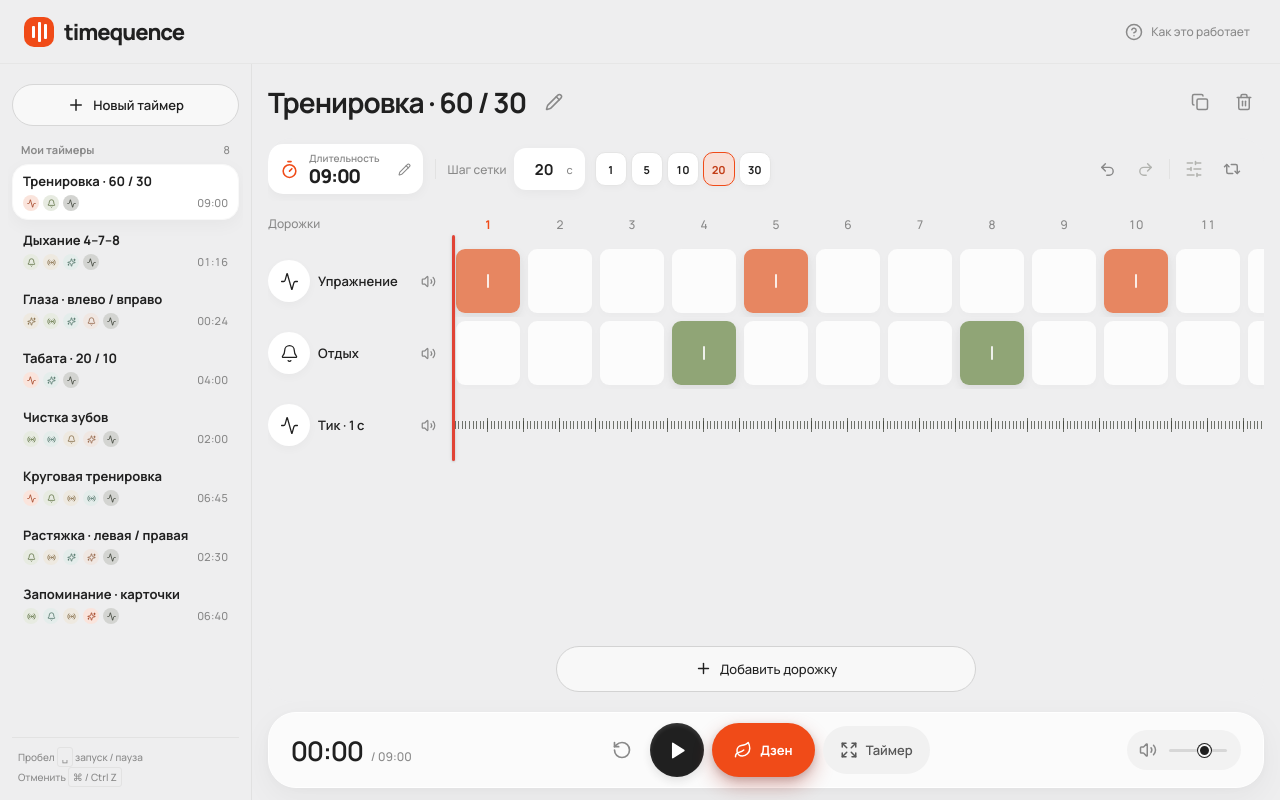
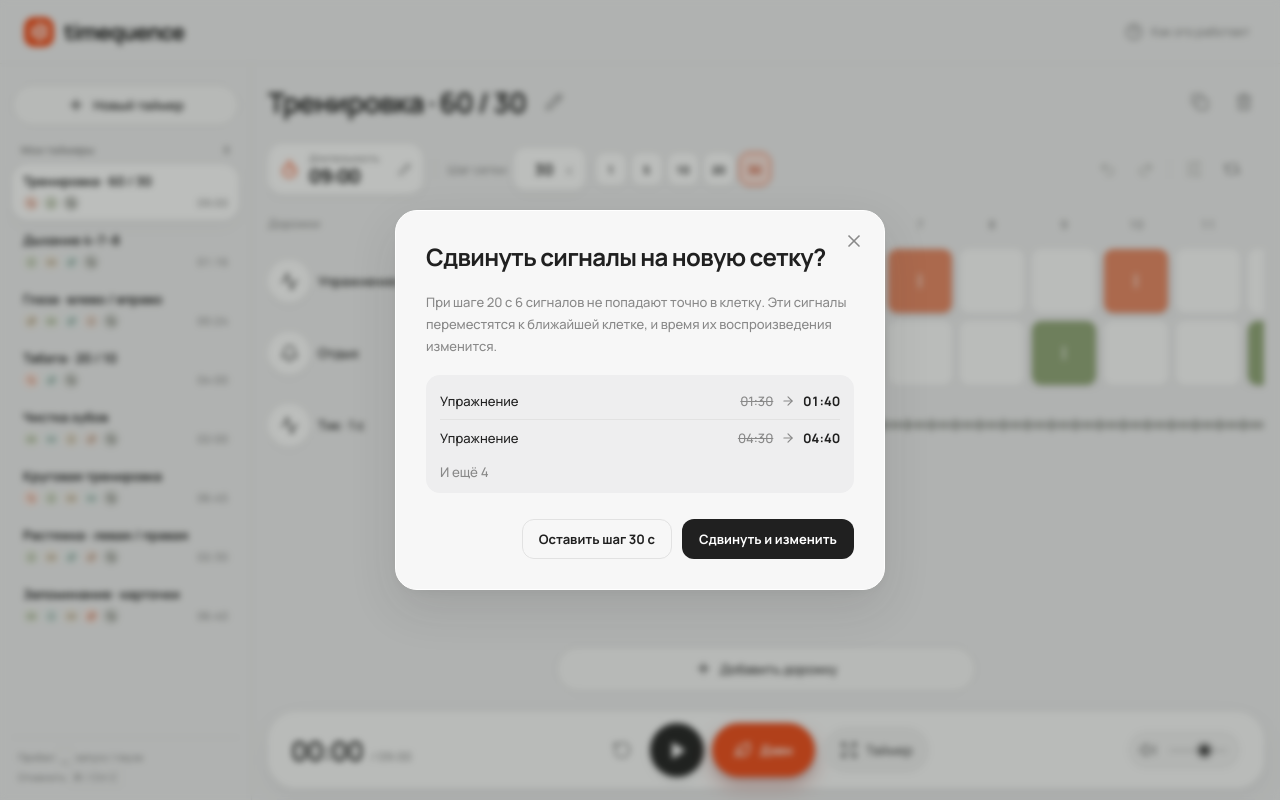
Before and after one commit to rusakoff/timequence, a React (Vite) app: page / in a window 1280 px wide. Both pictures are taken after a click on the button "20". Built offline with nearby package versions, Linux system fonts and the light colour scheme.

Commit message:
fix: confirm cue alignment when changing grid step

```diff
--- a/src/App.tsx
+++ b/src/App.tsx
@@ -53,6 +53,8 @@ import {
   CELL_PITCH,
   DEFAULT_STEP,
   changeTimerStep,
+  stepChangeCoincidences,
+  stepChangeMoves,
   snapToStep,
   makeTimer,
   makeTrack,
@@ -430,6 +432,7 @@ export default function App() {
     setInspectorOpen(!!next);
   }
   const [modal, setModal] = useState<Modal>(null);
+  const [pendingStep, setPendingStep] = useState<{ timerId: string; step: number } | null>(null);
   const [soundChoice, setSoundChoice] = useState<SoundId>("nepal-bell");
   const [soundGroup, setSoundGroup] = useState<"sample" | "synth">("sample");
   const [previewState, setPreviewState] = useState<{
@@ -481,6 +484,12 @@ export default function App() {
   }, []);
   const cellPitch = mobileGrid ? MOBILE_CELL_PITCH : CELL_PITCH;
   const gridStep = timer?.step ?? DEFAULT_STEP;
+  const pendingMoves = timer && pendingStep?.timerId === timer.id
+    ? stepChangeMoves(timer, pendingStep.step)
+    : [];
+  const pendingCoincidences = timer && pendingStep?.timerId === timer.id
+    ? stepChangeCoincidences(timer, pendingStep.step)
+    : 0;
   const pixelsPerSecond = cellPitch / gridStep;
   // Start at the first cell; scroll only once the playhead reaches the center.
   const playheadCenter = Math.max(0, (viewport.width - viewport.label) / 2);
@@ -556,6 +565,10 @@ export default function App() {
     if (!timer || locked || drag) return;
     const next = changeTimerStep(timer, value);
     if (next === timer || next.step === timer.step) return;
+    if (stepChangeMoves(timer, value).length) {
+      setPendingStep({ timerId: timer.id, step: value });
+      return;
+    }
     updateTimer(next);
   }
   const selectedTrack = timer?.tracks.find((t) => t.id === selection?.track);
@@ -1338,6 +1351,7 @@ export default function App() {
                                 return;
                               }
                               changeStep(n);
+                              e.currentTarget.value = String(timer.step);
                             }}
                             onKeyDown={(e) => {
                               if (e.key === "Enter") e.currentTarget.blur();
@@ -1346,7 +1360,7 @@ export default function App() {
                                 e.currentTarget.blur();
                               }
                             }}
-                            title="Интервал между делениями сетки. Время таймера и сигналы не меняются."
+                            title="Интервал между делениями сетки. Сигналы вне новой сетки сдвинутся после подтверждения."
                           />
                           <span>с</span>
                         </span>
@@ -2213,6 +2227,51 @@ export default function App() {
           </div>
         </Dialog>
       )}
+      {pendingStep && timer?.id === pendingStep.timerId && pendingMoves.length > 0 && (
+        <Dialog
+          label="Подтвердить изменение шага сетки"
+          className="step-change-dialog"
+          close={() => setPendingStep(null)}
+        >
+          <h2>Сдвинуть сигналы на новую сетку?</h2>
+          <p className="muted">
+            При шаге {pendingStep.step} с {countLabel(pendingMoves.length, ["сигнал", "сигнала", "сигналов"])}
+            {pendingMoves.length === 1 ? " не попадает" : " не попадают"} точно в клетку. Эти сигналы переместятся к ближайшей клетке,
+            и время их воспроизведения изменится.
+          </p>
+          <div className="step-change-preview" aria-label="Примеры нового времени сигналов">
+            {pendingMoves.slice(0, 2).map((move) => (
+              <div key={`${move.trackId}:${move.eventId}`}>
+                <span title={move.trackName}>{move.trackName}</span>
+                <del>{time(move.from)}</del>
+                <ArrowRight size={14} aria-hidden="true" />
+                <strong>{time(move.to)}</strong>
+              </div>
+            ))}
+            {pendingMoves.length > 2 && <small>И ещё {pendingMoves.length - 2}</small>}
+          </div>
+          {pendingCoincidences > 0 && (
+            <p className="step-change-note">
+              Некоторые сигналы одной дорожки совпадут по времени и прозвучат одновременно.
+            </p>
+          )}
+          <div className="dialog-actions">
+            <button className="btn secondary" onClick={() => setPendingStep(null)}>
+              Оставить шаг {timer.step} с
+            </button>
+            <button
+              className="btn primary"
+              disabled={locked || !!drag}
+              onClick={() => {
+                updateTimer(changeTimerStep(timer, pendingStep.step));
+                setPendingStep(null);
+              }}
+            >
+              Сдвинуть и изменить
+            </button>
+          </div>
+        </Dialog>
+      )}
       {(modal === "create" || modal === "edit") && (
         <Dialog
           label={modal === "create" ? "Создать таймер" : "Настройки таймера"}
--- a/src/model.ts
+++ b/src/model.ts
@@ -46,11 +46,66 @@ export function inferStep(timer: Pick<Timer, "duration" | "tracks">): number {
   return 1;
 }
 
-/** Change the editor grid without changing playback time or cue positions. */
+export interface StepChangeMove {
+  trackId: string;
+  trackName: string;
+  eventId: string;
+  from: number;
+  to: number;
+}
+
+/** Preview every cue whose playback time will move to the nearest valid cell. */
+export function stepChangeMoves(timer: Timer, step: number): StepChangeMove[] {
+  if (!Number.isInteger(step) || step < 1 || step > timer.duration || step === timer.step)
+    return [];
+  return timer.tracks.flatMap((track) =>
+    track.tickEvery
+      ? []
+      : track.events.flatMap((event) => {
+          const to = moveEvent(event, event.at, timer.duration, step).at;
+          return to === event.at
+            ? []
+            : [{ trackId: track.id, trackName: track.name, eventId: event.id, from: event.at, to }];
+        }),
+  );
+}
+
+/** Count cells where previously separate cues on one track would play together. */
+export function stepChangeCoincidences(timer: Timer, step: number): number {
+  if (!Number.isInteger(step) || step < 1 || step > timer.duration || step === timer.step)
+    return 0;
+  return timer.tracks.reduce((count, track) => {
+    if (track.tickEvery) return count;
+    const originalTimesByCell = new Map<number, Set<number>>();
+    for (const event of track.events) {
+      const to = moveEvent(event, event.at, timer.duration, step).at;
+      const originalTimes = originalTimesByCell.get(to) ?? new Set<number>();
+      originalTimes.add(event.at);
+      originalTimesByCell.set(to, originalTimes);
+    }
+    return count + [...originalTimesByCell.values()].filter((times) => times.size > 1).length;
+  }, 0);
+}
+
+/** Align cue playback times with the new grid while preserving their IDs. */
 export function changeTimerStep(timer: Timer, step: number): Timer {
   if (!Number.isInteger(step) || step < 1 || step > timer.duration)
     return timer;
-  return step === timer.step ? timer : { ...timer, step };
+  if (step === timer.step) return timer;
+  return {
+    ...timer,
+    step,
+    tracks: timer.tracks.map((track) =>
+      track.tickEvery
+        ? track
+        : {
+            ...track,
+            events: track.events.map((event) =>
+              moveEvent(event, event.at, timer.duration, step),
+            ),
+          },
+    ),
+  };
 }
 export const time = (seconds: number) =>
   `${String(Math.floor(Math.max(0, seconds) / 60)).padStart(2, "0")}:${String(Math.floor(Math.max(0, seconds) % 60)).padStart(2, "0")}`;
--- a/src/styles.css
+++ b/src/styles.css
@@ -1636,6 +1636,54 @@ h1 {
   gap: 10px;
   margin-top: 26px;
 }
+.step-change-preview {
+  margin-top: 18px;
+  padding: 8px 14px;
+  border-radius: 14px;
+  background: var(--paper);
+}
+.step-change-preview > div {
+  display: grid;
+  grid-template-columns: minmax(0, 1fr) auto 14px auto;
+  align-items: center;
+  gap: 8px;
+  min-height: 36px;
+  font-size: 13px;
+}
+.step-change-preview > div + div {
+  border-top: 1px solid var(--line);
+}
+.step-change-preview > div span {
+  overflow: hidden;
+  text-overflow: ellipsis;
+  white-space: nowrap;
+}
+.step-change-preview del,
+.step-change-preview svg,
+.step-change-preview small {
+  color: var(--muted);
+}
+.step-change-preview strong {
+  font-variant-numeric: tabular-nums;
+}
+.step-change-preview small {
+  display: block;
+  padding: 8px 0 4px;
+}
+.step-change-note {
+  margin-top: 14px;
+  color: #8c3d1f;
+  font-size: 12px;
+  line-height: 1.5;
+}
+@media (max-width: 380px) {
+  .step-change-dialog .dialog-actions {
+    flex-direction: column-reverse;
+  }
+  .step-change-dialog .dialog-actions .btn {
+    width: 100%;
+  }
+}
 .inline-warning,
 .storage-error {
   font-size: 12px;
```
Also changed, not shown: 2 other files (tests, documents, lock files or other folders).
